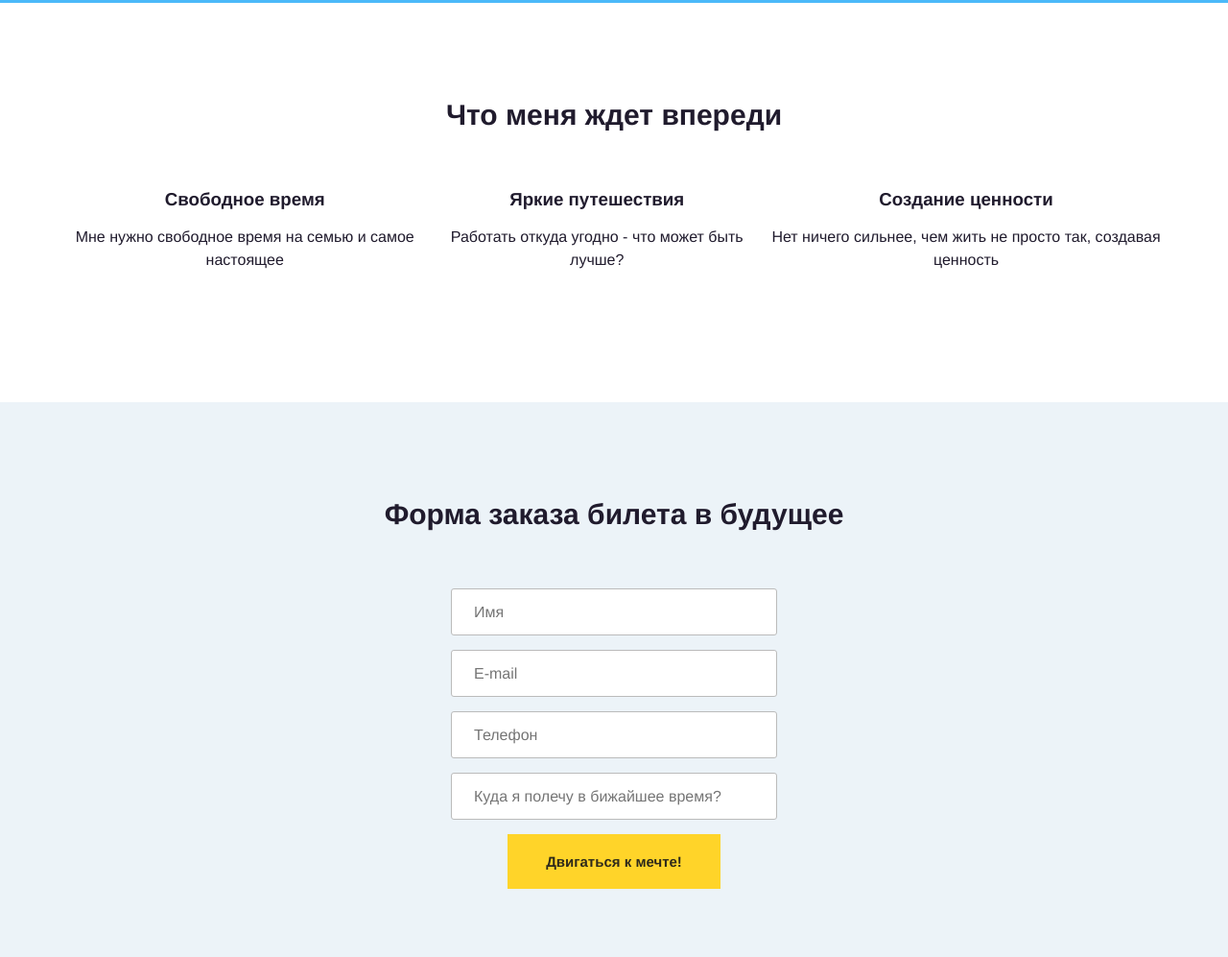
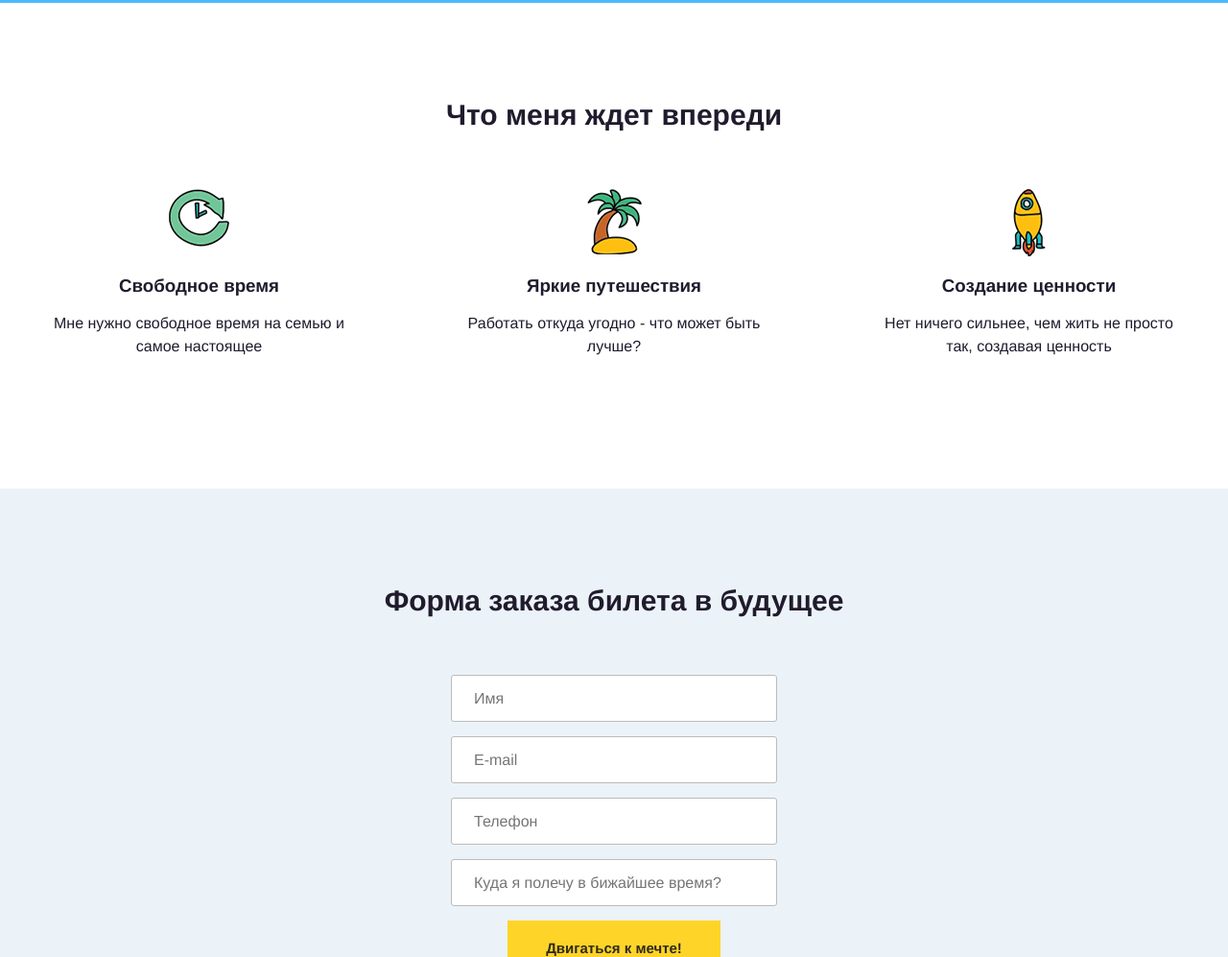
Before and after one commit to Vera-Junior/wayup-test, a plain HTML site: page index.html in a window 1280 px wide. Shown: the part 874-1871 px from the top of the page at 96% size. Drawn offline with Linux system fonts and the light colour scheme.

Commit message:
Вынес общие стили в блок, а фон - в модификаторы

```diff
--- a/css/main.css
+++ b/css/main.css
@@ -88,22 +88,21 @@ h1, h2, h3, h4, h5, h6 {
     margin-bottom: 120px;
 }
 
-.item__time {
-    width: 305px;
-    padding-top: 90px;
-    background: url(../img/icon1.png) no-repeat center top;
+.item {
+  width: 305px;
+  padding-top: 90px;
 }
 
-.item__travel {
-    width: 305px;
-    padding-top: 90px;
-    background: url(../img/icon2.png) no-repeat center top;
+.item_time {
+  background: url(../img/icon1.png) no-repeat center top;
 }
 
-.item__live {
-    width: 310px;
-    padding-top: 90px;
-    background: url(../img/icon3.png) no-repeat center top;
+.item_travel {
+  background: url(../img/icon2.png) no-repeat center top;
+}
+
+.item_live {
+  background: url(../img/icon3.png) no-repeat center top;
 }
 
 .item__text {
```
